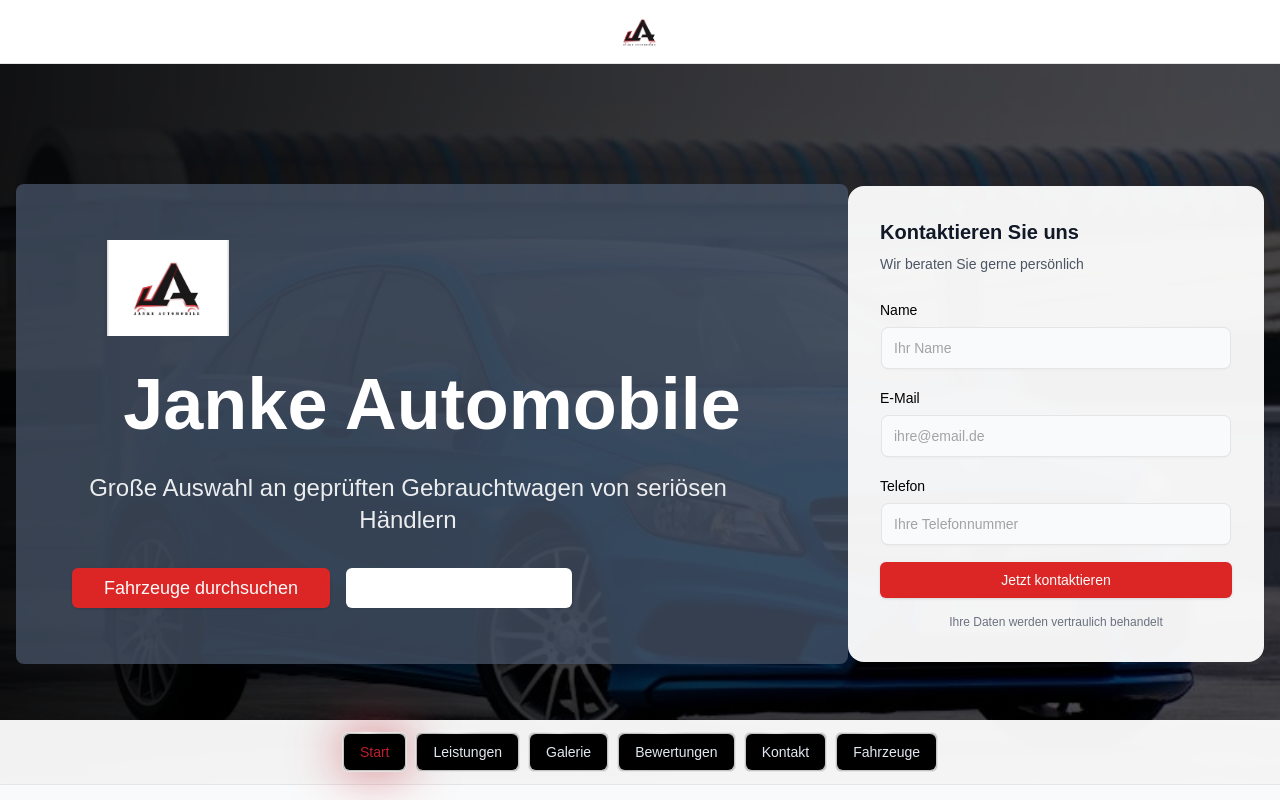
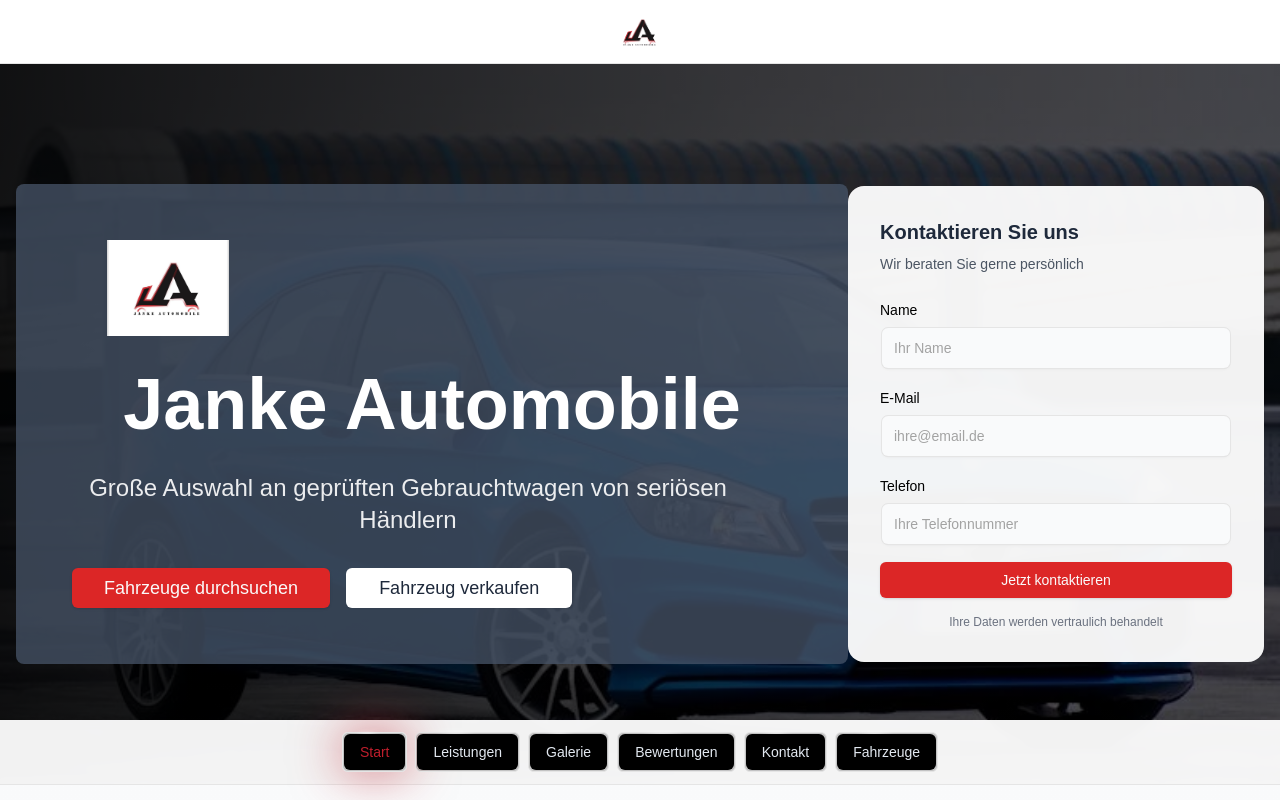
Before and after one commit to AlainCommits/janke-automobile, a Next.js app: page / in a window 1280 px wide. Shown: the top 800 px of the page. Built offline with nearby package versions, Linux system fonts and the light colour scheme.

Commit message:
ui changes

```diff
--- a/components/heroes/Hero1.tsx
+++ b/components/heroes/Hero1.tsx
@@ -93,7 +93,7 @@
                   <Button
                     variant="outline"
                     size="lg"
-                    className="border-white/20 text-white hover:bg-white/10 text-lg"
+                    className="border-white/20 text-slate-800 hover:bg-white/10 text-lg"
                   >
                     Fahrzeug verkaufen
                   </Button>
@@ -115,7 +115,7 @@
 
           <div className="w-4/12">
             <div className="bg-white/95 backdrop-blur-sm rounded-2xl p-8">
-              <h2 className="text-xl font-bold text-gray-900 mb-2">
+              <h2 className="text-xl font-bold text-slate-800 mb-2">
                 Kontaktieren Sie uns
               </h2>
               <p className="text-gray-600 text-sm mb-6">
```
